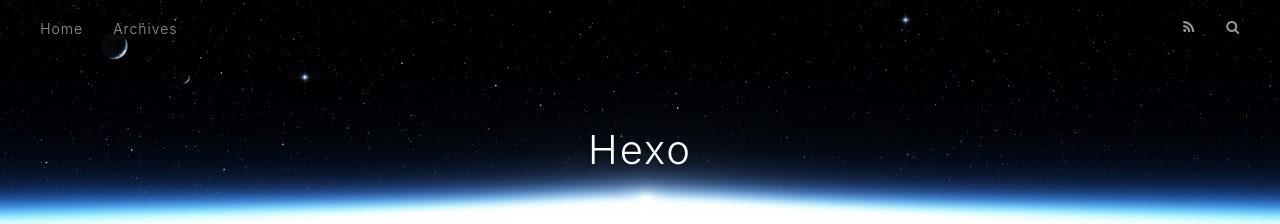
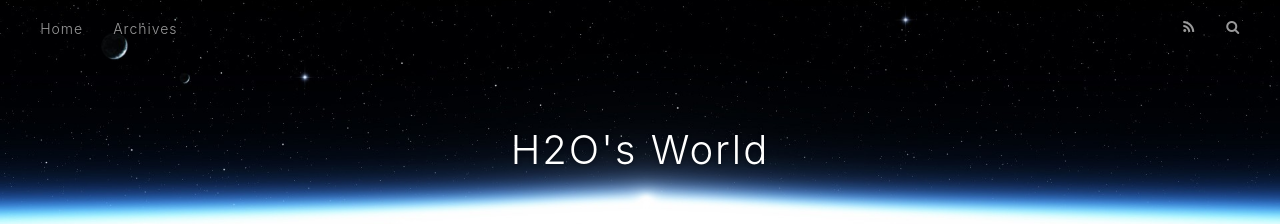
Before and after one commit to Yuandong-Fei/Yuandong-Fei.github.io, a plain HTML site: page index.html in a window 1280 px wide. Shown: the top 224 px of the page. Drawn offline with nearby package versions, Linux system fonts and the light colour scheme.

Commit message:
Site updated: 2019-02-08 19:02:13

```diff
--- a/index.html
+++ b/index.html
@@ -5,17 +5,17 @@
 
 
 
-  <title>Hexo</title>
+  <title>H2O&#39;s World</title>
   <meta name="viewport" content="width=device-width, initial-scale=1, maximum-scale=1">
   <meta property="og:type" content="website">
-<meta property="og:title" content="Hexo">
+<meta property="og:title" content="H2O&#39;s World">
 <meta property="og:url" content="http://yoursite.com/index.html">
-<meta property="og:site_name" content="Hexo">
+<meta property="og:site_name" content="H2O&#39;s World">
 <meta property="og:locale" content="default">
 <meta name="twitter:card" content="summary">
-<meta name="twitter:title" content="Hexo">
+<meta name="twitter:title" content="H2O&#39;s World">
 
-    <link rel="alternate" href="/atom.xml" title="Hexo" type="application/atom+xml">
+    <link rel="alternate" href="/atom.xml" title="H2O&#39;s World" type="application/atom+xml">
 
 
     <link rel="icon" href="/favicon.png">
@@ -34,7 +34,7 @@
   <div id="header-outer" class="outer">
     <div id="header-title" class="inner">
       <h1 id="logo-wrap">
-        <a href="/" id="logo">Hexo</a>
+        <a href="/" id="logo">H2O&#39;s World</a>
       </h1>
 
     </div>
@@ -97,7 +97,7 @@
 
     </div>
     <footer class="article-footer">
-      <a data-url="http://yoursite.com/2019/02/08/hello-world/" data-id="cjrwvk4n20000jwovkc11fme6" class="article-share-link">Share</a>
+      <a data-url="http://yoursite.com/2019/02/08/hello-world/" data-id="cjrww92590000a8ovtuyfu85x" class="article-share-link">Share</a>
 
 
     </footer>
```
Also changed, not shown: 2019/02/08/hello-world/index.html (+5 -5 lines), archives/2019/02/index.html (+6 -6 lines), archives/2019/index.html (+6 -6 lines), archives/index.html (+6 -6 lines).
